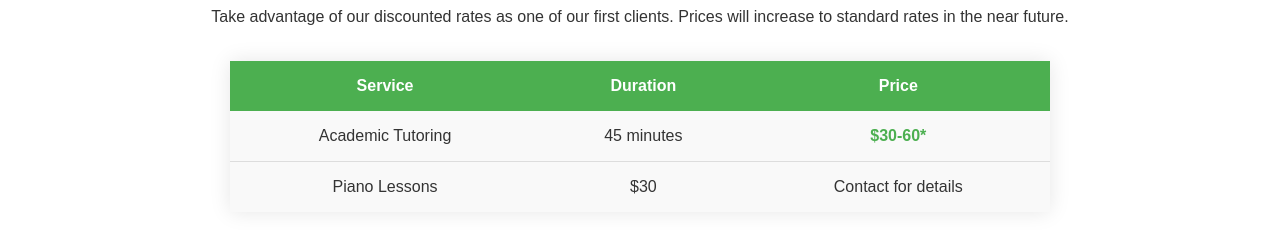
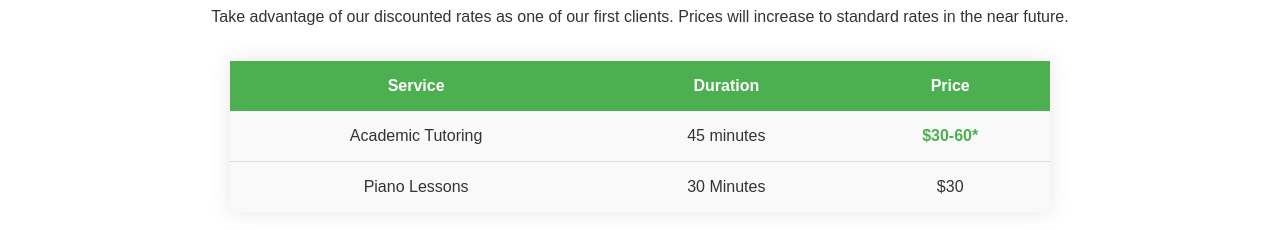
Before and after one commit to laurxd8/prices, a plain HTML site: page index.html in a window 1280 px wide. Shown: the part 274-504 px from the top of the page. Drawn offline with Linux system fonts and the light colour scheme.

Commit message:
Update index.html

```diff
--- a/index.html
+++ b/index.html
@@ -88,8 +88,8 @@
             </tr>
             <tr>
                 <td>Piano Lessons</td>
+                <td>30 Minutes</td>
                 <td>$30</td>
-                <td>Contact for details</td>
             </tr>
         </table>
     </div>
```
